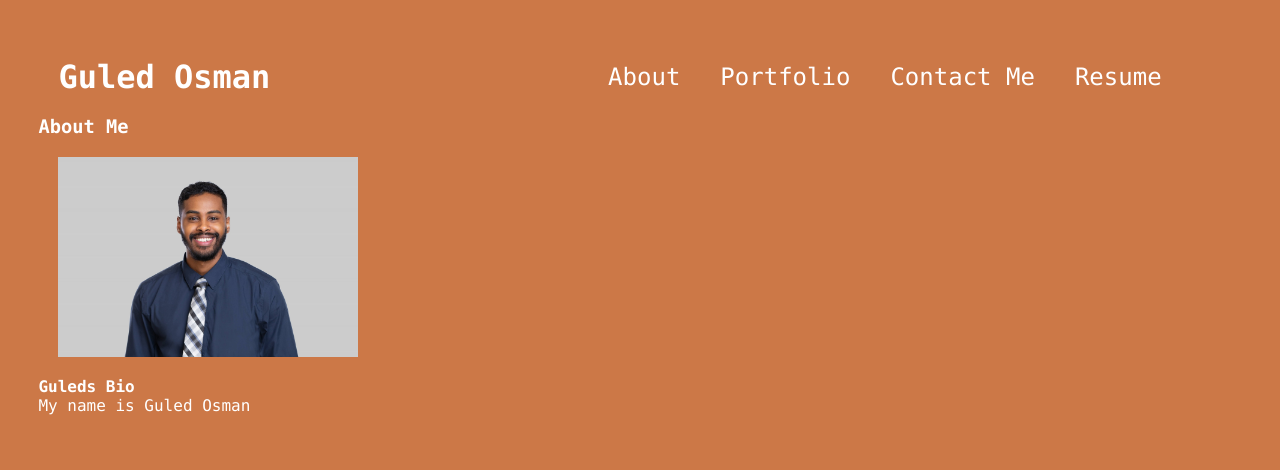
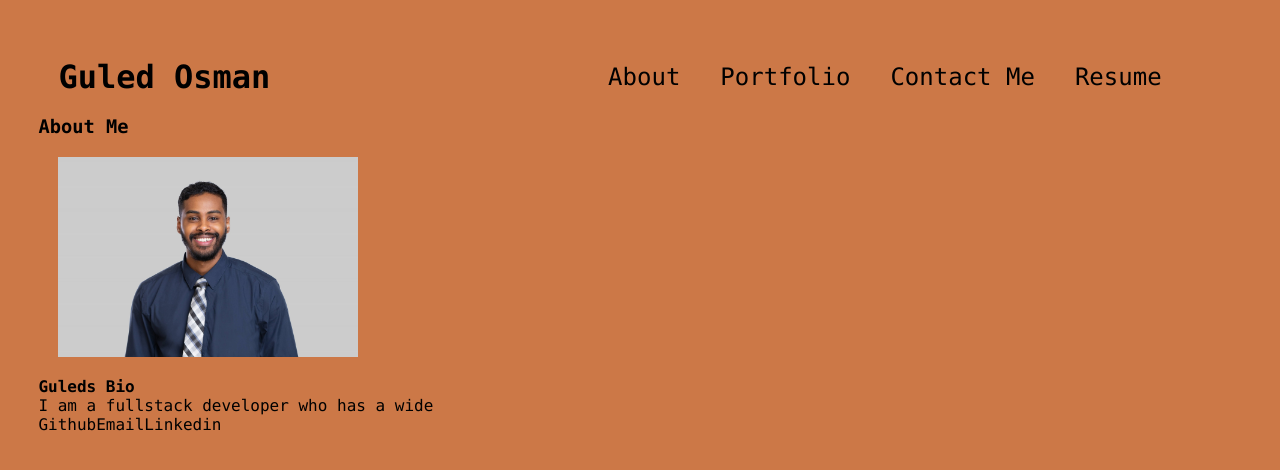
Before and after one commit to ItzGuled/react-portfolio, a React (Create React App) app: page / in a window 1280 px wide. Shown: the top 470 px of the page. Built offline with nearby package versions, Linux system fonts and the light colour scheme.

Commit message:
added description

```diff
--- a/src/components/About/index.js
+++ b/src/components/About/index.js
@@ -11,7 +11,7 @@ function About() {
         <h4>Guleds Bio</h4>
       </div>
       <div>
-        <p>My name is Guled Osman</p>
+        <p>I am a fullstack developer who has a wide </p>
       </div>
     </div>
   );
--- a/src/components/Footer/index.js
+++ b/src/components/Footer/index.js
@@ -3,22 +3,18 @@ import React from "react";
 const Footer = () => {
   return (
     <footer>
-      <div>
-        <div>
-            <div>
+
 
           <a href="https://github.com/ItzGuled">
-
+       Github
           </a>
           <a href="mailto:ItzGuled55337@gmail.com">
-
+    Email
           </a>
           <a href="https://www.linkedin.com/in/guled-osman-5683aa154/">
+         Linkedin
+          </a>
 
-          </a>
-            </div>
-        </div>
-      </div>
     </footer>
   );
 };
--- a/src/components/Portfolio/index.js
+++ b/src/components/Portfolio/index.js
@@ -5,24 +5,28 @@ function Portfolio() {
   const projects = [
     {
       name: "Gameporium",
+      description: "A gaming website.",
       github: "https://github.com/ItzGuled/Gameporium",
       link: "https://morning-lowlands-91275.herokuapp.com/",
       img: "game"
     },
     {
       name: "Photo Port",
+      description: "An art gallery that uses React.",
       github: "https://github.com/ItzGuled/photo-port",
       link: "https://itzguled.github.io/photo-port/",
       img: "port"
     },
     {
       name: "Tech Blog",
+      description: "Tech blog website to interact with a communty about tech.",
       github: "https://github.com/ItzGuled/tech-blog",
-      link: "https://github.com/ItzGuled/tech-blog",
+      link: "https://damp-inlet-92456.herokuapp.com",
       img: "tech"
     },
     {
       name: "Weather Dashboard",
+      description: "A weather app that will let you know the weather in any city.",
       github: "https://github.com/ItzGuled/weather-dashboard",
       link: "https://itzguled.github.io/weather-dashboard/",
       img: "weather"
@@ -36,6 +40,7 @@ function Portfolio() {
         {projects.map((project, i) => (
           <Project
             name={project.name}
+            description={project.description}
             github={project.github}
             link={project.link}
             img={project.img}
--- a/src/components/Project/index.js
+++ b/src/components/Project/index.js
@@ -1,7 +1,7 @@
 import React from "react";
 
 function Project(props) {
-  const { name, img, github, link, index } = props;
+  const { name, description, img, github, link, index } = props;
 
   return (
     <div>
@@ -13,6 +13,7 @@ function Project(props) {
         href={link}
         key={index}
       />
+      <h3>{`${description}`}</h3>
       <div>
         <a href={link}>link</a>
         <a href={github}>GitHub</a>
--- a/src/index.css
+++ b/src/index.css
@@ -13,7 +13,7 @@ body {
   border: none;
   box-sizing: border-box;
   text-decoration: none;
-  color: white;
+  color: black;
   font-family: source-code-pro, Menlo, Monaco, Consolas, "Courier New", Monaco;
 }
 
@@ -59,7 +59,7 @@ h1 {
   padding: 20px 20px;
 }
 input {
-  font-size: 3rem;
+  font-size: 2rem;
   border-radius: 4px;
 
 }
@@ -72,9 +72,16 @@ form {
 textarea {
   width: 500px;
   height: 100px;
+
+  font-size: 1rem
 }
 
 label {
   font-size: 1.5rem;
    display: block;
 }
+
+button {
+  border-radius: 4px;
+
+}
```
